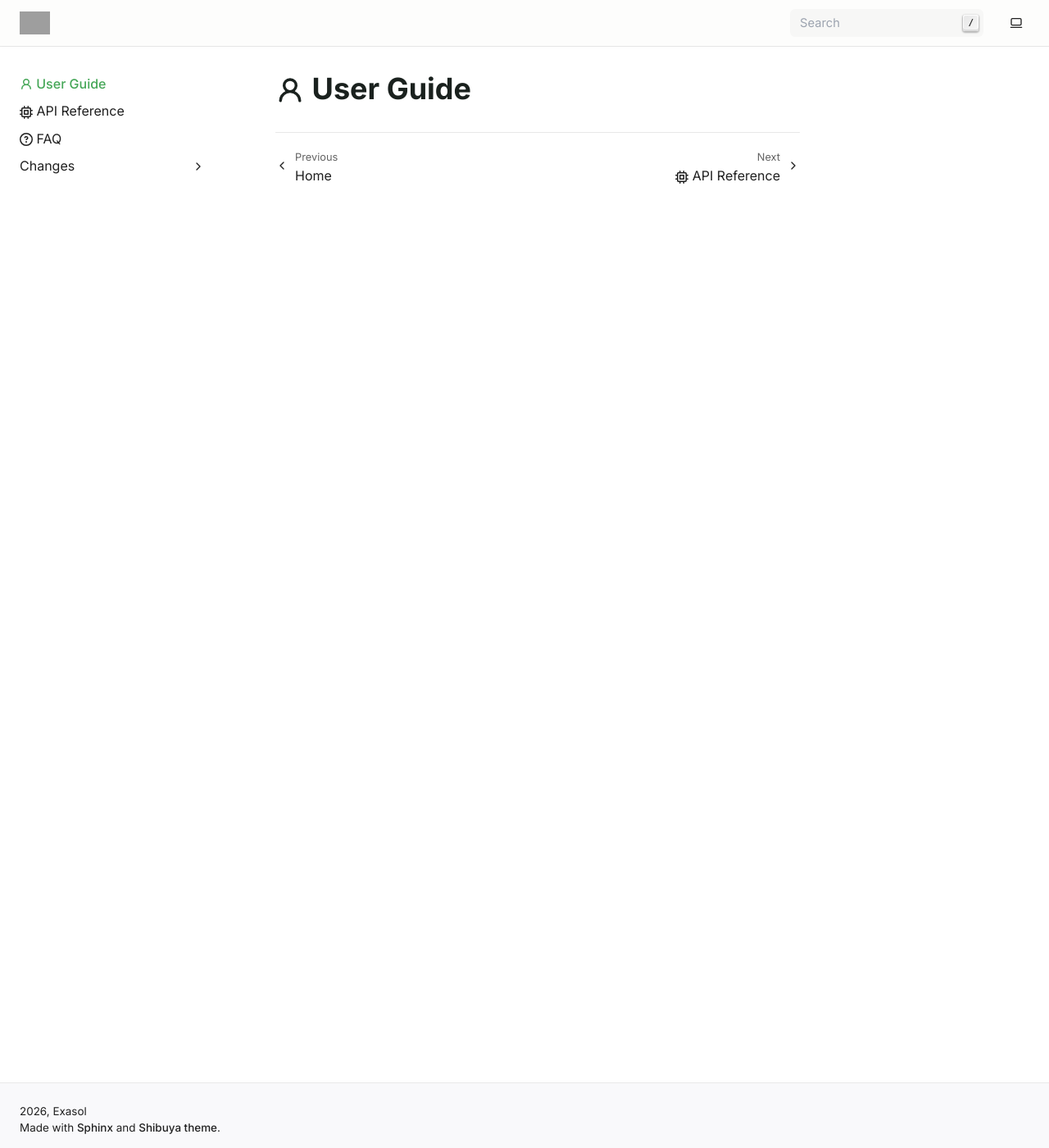
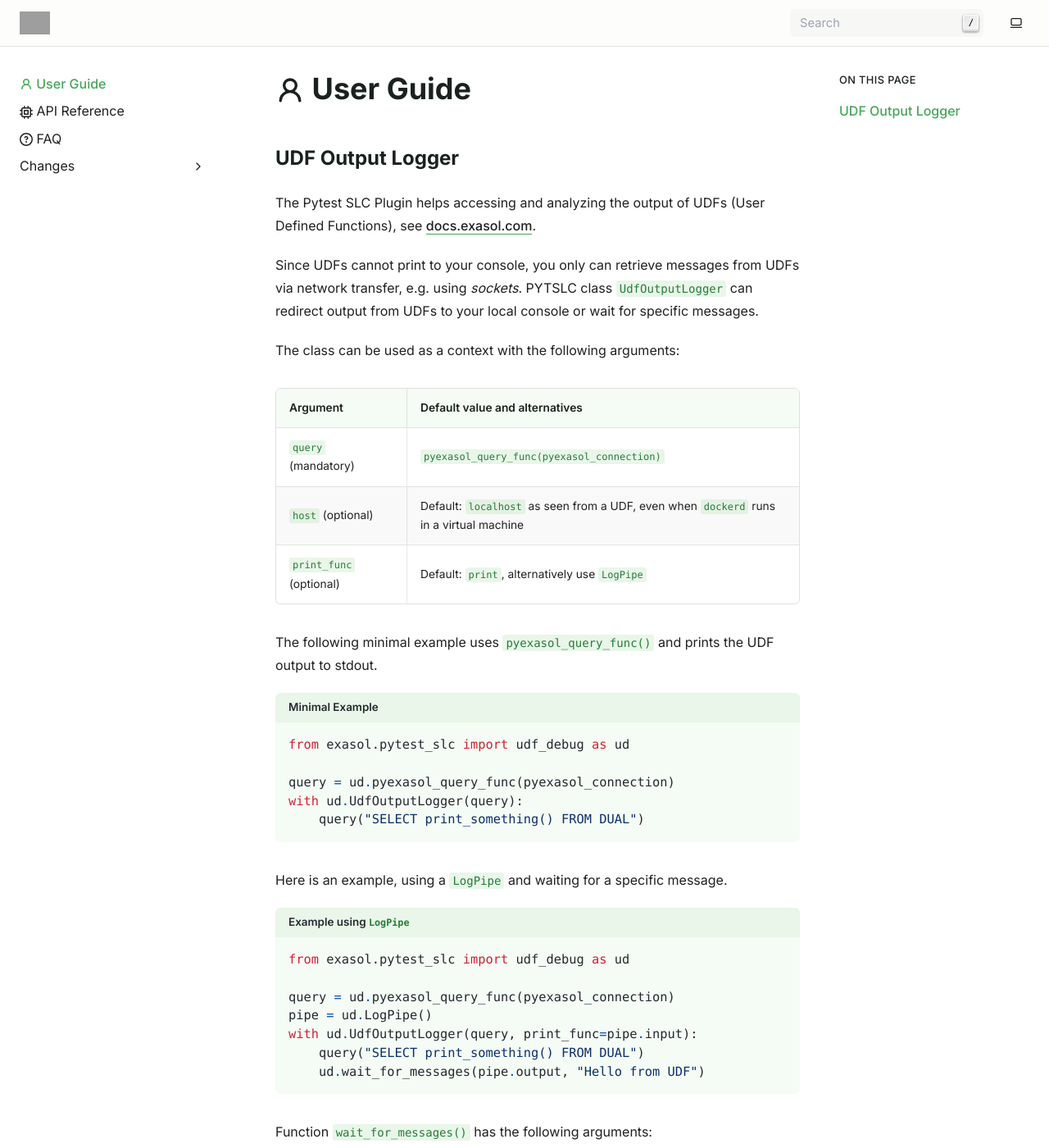
Before and after one commit to exasol/pytest-slc, a Sphinx documentation site: the page built from doc/user_guide.rst, in a window 1280 px wide and 1400 px high. Shown: the whole window at 82% size. Built offline with Sphinx 7.4.7, drawn with Linux system fonts in a browser that asks for light colours; pages that are not in the unit, such as notebooks, are missing from menus; some of the changed text lies outside the part shown; grey boxes are pictures that could not be loaded.

Commit message:
#46: Described `UdfOutputLogger` and `wait_for_messages()` in the user guide

```diff
--- a/doc/user_guide.rst
+++ b/doc/user_guide.rst
@@ -2,3 +2,73 @@
 
 :octicon:`person` User Guide
 ============================
+
+
+UDF Output Logger
+-----------------
+.. _script_output: https://docs.exasol.com/db/latest/database_concepts/udf_scripts/debug_udf_script_output.htm
+
+The Pytest SLC Plugin helps accessing and analyzing the output of UDFs (User
+Defined Functions), see `docs.exasol.com <script_output_>`_.
+
+Since UDFs cannot print to your console, you only can retrieve messages from
+UDFs via network transfer, e.g. using *sockets*. PYTSLC class
+``UdfOutputLogger`` can redirect output from UDFs to your local console or
+wait for specific messages.
+
+The class can be used as a context with the following arguments:
+
+.. list-table::
+   :header-rows: 1
+   :widths: 10 30
+
+   * - Argument
+     - Default value and alternatives
+   * - ``query`` (mandatory)
+     - ``pyexasol_query_func(pyexasol_connection)``
+   * - ``host`` (optional)
+     - Default: ``localhost`` as seen from a UDF,
+       even when ``dockerd`` runs in a virtual machine
+   * - ``print_func`` (optional)
+     - Default: ``print``, alternatively use ``LogPipe``
+
+The following minimal example uses ``pyexasol_query_func()`` and prints the
+UDF output to stdout.
+
+.. code-block:: python
+    :caption: Minimal Example
+
+    from exasol.pytest_slc import udf_debug as ud
+
+    query = ud.pyexasol_query_func(pyexasol_connection)
+    with ud.UdfOutputLogger(query):
+        query("SELECT print_something() FROM DUAL")
+
+
+Here is an example, using a ``LogPipe`` and waiting for a specific message.
+
+.. code-block:: python
+    :caption: Example using ``LogPipe``
+
+    from exasol.pytest_slc import udf_debug as ud
+
+    query = ud.pyexasol_query_func(pyexasol_connection)
+    pipe = ud.LogPipe()
+    with ud.UdfOutputLogger(query, print_func=pipe.input):
+        query("SELECT print_something() FROM DUAL")
+        ud.wait_for_messages(pipe.output, "Hello from UDF")
+
+Function ``wait_for_messages()`` has the following arguments:
+
+.. list-table::
+   :header-rows: 1
+   :widths: 10 30
+
+   * - Argument
+     - Default value and alternatives
+   * - ``read_line`` (mandatory)
+     - Function to retrieve new messages, use ``LogPipe.output`` for example.
+   * - ``*expected_messages`` (mandatory)
+     - One or multiple messages of type ``str`` to wait for.
+   * - ``timeout`` (optional)
+     - Default: 10 seconds.
```
Also changed, not shown: doc/changes/unreleased.md (+4 -0 lines), 1 other file.
